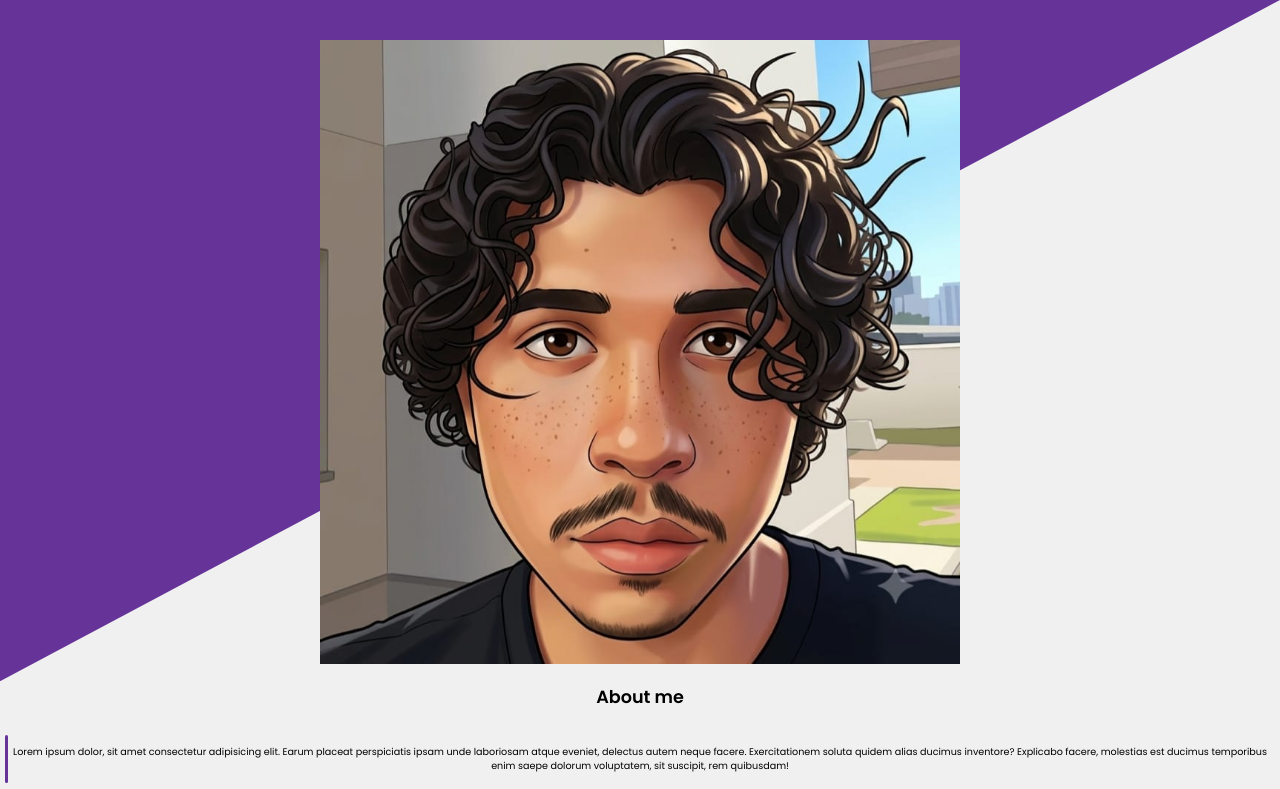
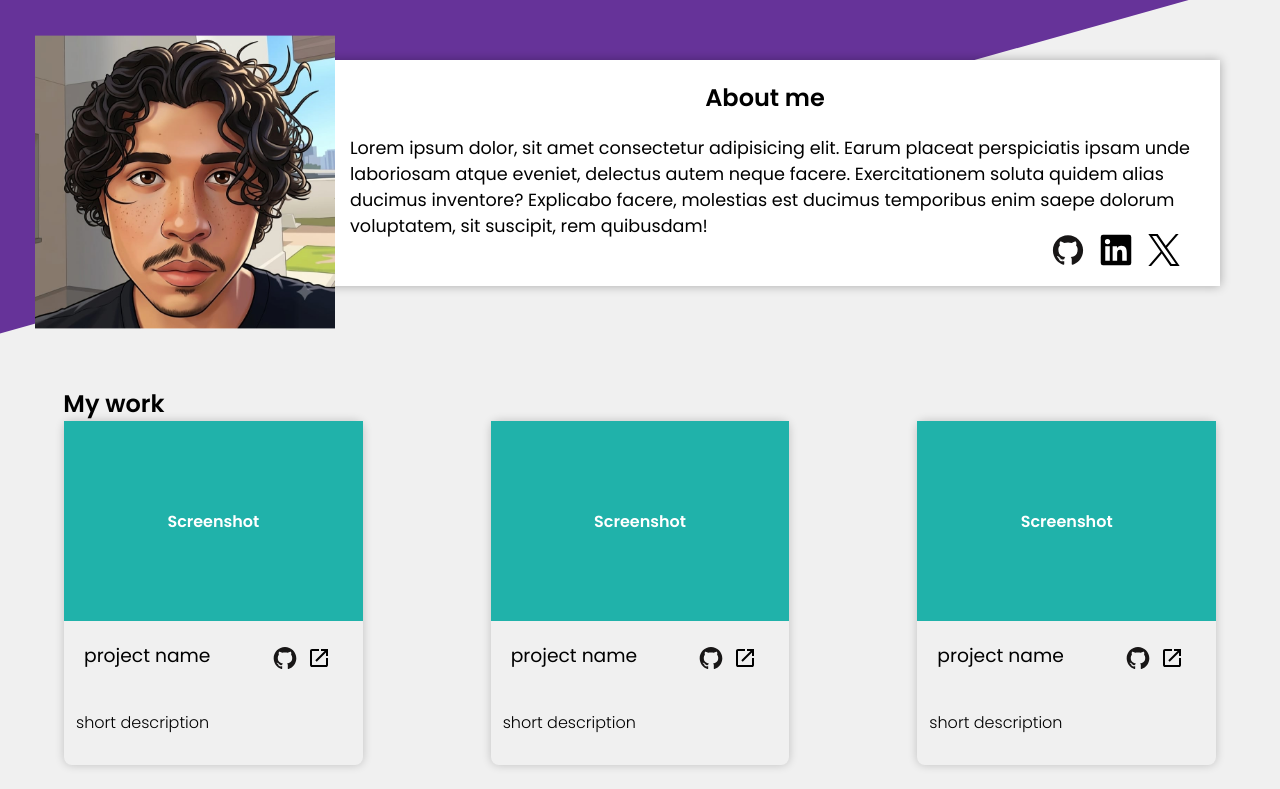
Before and after one commit to Meight76/home-page, a website: page index.html in a window 1280 px wide. Shown: the top 789 px of the page. Drawn offline with Linux system fonts and the light colour scheme.

Commit message:
finish project

```diff
--- a/index.html
+++ b/index.html
@@ -18,7 +18,6 @@
         <main class="main">
             <h1 class="homepage-header hidden" tabindex="-1">My homepage</h1>
             <section class="about-me">
-                <div class="about-background" aria-hidden="true"></div>
                 <div class="placeholder-img dog" aria-hidden="true">placeHolder img</div>
                 <h2 class="about-header poppins-semibold">About me</h2>
                 <p class="description poppins-regular">
--- a/style.css
+++ b/style.css
@@ -83,9 +83,11 @@ body {
     }
 }
 
-.about-background {
+.about-me::after {
+    content: "";
     position: absolute;
     z-index: -1;
+    min-width: 100vw;
     clip-path: polygon(0% 0%, 100% 0%, 0% 100%);
     padding-bottom: 20px;
     min-height: calc(100% - 10rem);
@@ -184,7 +186,7 @@ body {
 .email {
     display: flex;
     align-items: center;
-    gap: 3px;
+    gap: 5px;
 
     svg {
         fill: #fff;
@@ -195,3 +197,150 @@ body {
     margin-top: 0;
     margin-bottom: 0;
 }
+
+@media (min-width: 500px) {
+    .about-me::after {
+        top: -80px;
+        left: -80px;
+        min-height: 120%;
+    }
+    .about-me::before {
+        position: absolute;
+        top: -30px;
+        left: 0;
+        min-width: 100%;
+        min-height: calc(100% + 30px);
+        content: "";
+        box-shadow: 0 0 10px oklch(0% 0 0 / 0.3);
+        background-color: #fff;
+        z-index: 0;
+    }
+
+    .about-me {
+        min-width: 80%;
+        margin: 60px;
+        display: block;
+
+        div,
+        p,
+        h2 {
+            position: relative;
+            z-index: 1;
+        }
+
+        h2 {
+            font-size: 1.5rem;
+            margin-top: 40px;
+            margin-right: 40px;
+        }
+        p {
+            transform: translate(-25px, -50px);
+            margin: 100px 5px 0px 30px;
+            font-size: 1.1rem;
+            text-align: start;
+        }
+
+        .social-media {
+            transform: translate(0, -15px);
+            padding-right: 40px;
+            justify-content: end;
+            svg {
+                min-width: 32px;
+            }
+        }
+    }
+
+    .placeholder-img.dog {
+        position: relative;
+        float: left;
+        transform: translate(-30px , -50px);
+        margin: 10px;
+        align-self: start;
+        min-width: 260px;
+    }
+
+    .description::after {
+        display: none;
+    }
+
+    .work-container {
+        margin-top: 0;
+        grid-template-columns: 1fr 1fr;
+
+    }
+
+    .my-work {
+        h2 {
+            margin-left: min(calc((50vw - 50vw * 0.7) / 2), calc((50vw - 246px) / 2));
+            margin-bottom: 0;
+            text-align: start;
+            font-size: 1.5rem;
+        }
+    }
+
+    .footer {
+        h2 {
+            font-size: 1.5rem;
+        }
+
+        p {
+            font-size:1.2rem;
+        }
+
+        svg {
+            min-width: 26px;
+        }
+
+        .social-medias {
+            gap: 16px;
+            svg {
+                min-width: 32px;
+            }
+        }
+    }
+}
+
+@media (min-width: 1000px) {
+    .about-me {
+        margin-bottom: 100px;
+        .placeholder-img.dog {
+            float: left;
+            min-height: 100%;
+            margin: 0 40px 0 0 ;
+            min-width: 250px;
+            top: 0;
+            left: 0;
+            transform: scale(1.2);
+        }
+
+        h2 {
+            transform: translateY(20px);
+        }
+
+
+        p {
+            margin-top: 30px;
+            transform: initial;
+        }
+    }
+
+    .about-me::after {
+        min-height: 150%;
+    }
+
+    .about-me::before {
+        transform: initial;
+        top: 0;
+        min-height: 100%;
+    }
+
+    .work-container {
+        grid-template-columns: 1fr 1fr 1fr;
+    }
+
+    .my-work {
+        h2 {
+            margin-left: calc((33vw - 33vw * 0.7) / 2);
+        }
+    }
+}
```
